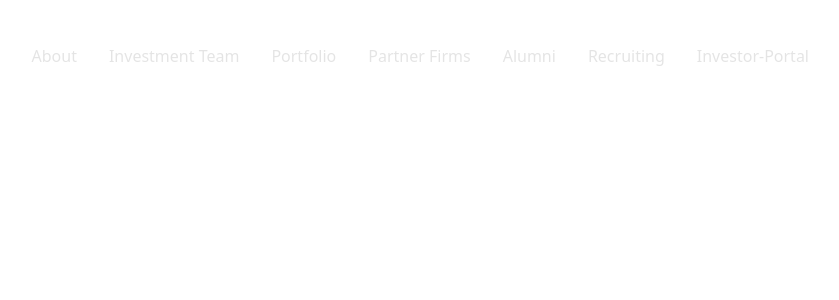
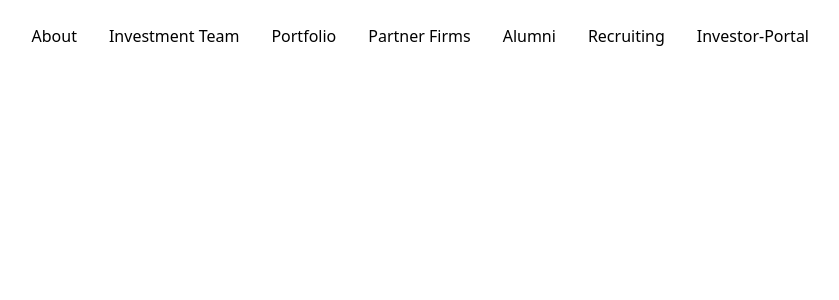
Before and after one commit to liuisaac/cbx-app, a React (Vite) app in the folder cbx-app/: page / in a window 1280 px wide. Shown: the top 300 px of the page, without its empty margins (391-1230 px from the left). Built offline with nearby package versions, Linux system fonts and the light colour scheme.

Commit message:
Render transition with useEffect hook

```diff
--- a/cbx-app/src/components/Navbar.jsx
+++ b/cbx-app/src/components/Navbar.jsx
@@ -1,15 +1,21 @@
-import { useState } from 'react'
+import { useState, useEffect } from 'react'
 
 import { navLinks } from '../constants'
 import "../index.css"
 
 const Navbar = () => {
-  const [FUCK, setFUCK] = useState(false)
+  const [transition, setTransition] = useState(false)
+  useEffect(() => {
+    const timeout = setTimeout(() => {
+      setTransition(true);
+    }, 10);
+    return () => clearTimeout(timeout);
+  }, []);
   return (
     <nav className="w-full flex py-6 justify-between items-center navbar">
         <ul className="list-none sm:flex hidden justify-end items-center flex-1">
             {navLinks.map((nav, index) =>
-            (<li key={nav.id} className={`font-poppins px-4 ${FUCK ? "opacity-100 translate-y-0	" : "opacity-10 translate-y-5"} transition duration-500 ease-in-out`} onClick={()=>setFUCK(true)}>
+            (<li key={nav.id} className={`font-poppins px-4 transition ${transition ? `opacity-100 translate-y-0` : `opacity-0 translate-y-7`} transition duration-1000 ease-in-out`} style={{transitionDelay : `${String(300*index)}ms`}}>
                 <a href={`#${nav.id}`}>
                     {nav.title}
                 </a>
@@ -19,4 +25,5 @@ const Navbar = () => {
   )
 }
 
+
 export default Navbar
--- a/cbx-app/tailwind.config.js
+++ b/cbx-app/tailwind.config.js
@@ -2,7 +2,15 @@
 export default {
   content: ["./index.html", "./src/**/*.{js,ts,jsx,tsx}"],
   theme: {
-    extend: {},
+    extend: {
+      transitionDelay: {
+        1000: "1000ms",
+        1500: "1500ms",
+        2000: "2000ms",
+        2500: "2500ms",
+        3000: "3000ms",
+      },
+    },
   },
   plugins: [],
 };
```
